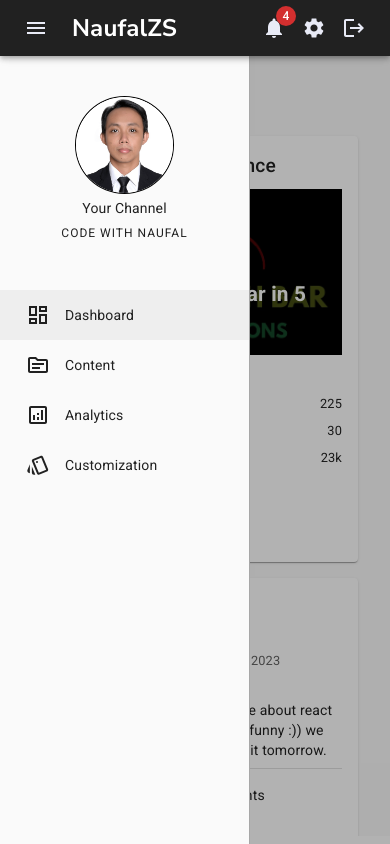
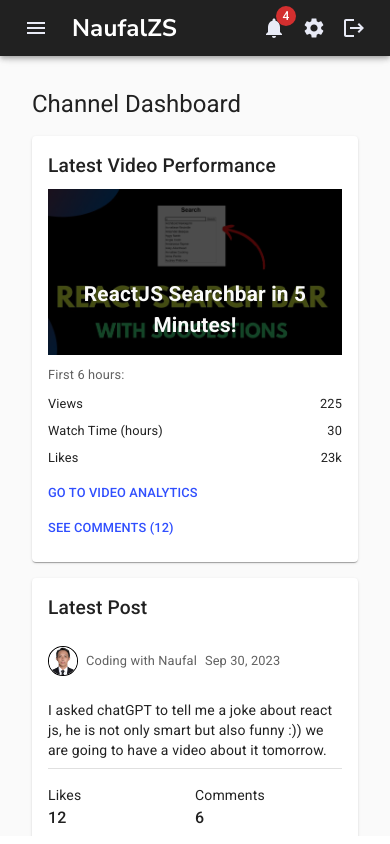
Before and after one commit to naufalzs/mui-channel-dashboard, a React (Vite) app: page / in a window 390 px wide. Built offline with nearby package versions, Linux system fonts and the light colour scheme.

Commit message:
fix(sidebar): auto open sidebar on mobile viewport

```diff
--- a/src/App.jsx
+++ b/src/App.jsx
@@ -12,6 +12,7 @@
 
 function App() {
   const [collapsedSidebar, setCollapsedSidebar] = useState(false);
+  const [toggleSidebar, setToggleSidebar] = useState(false);
 
   return (
     <ThemeProvider theme={theme}>
@@ -19,12 +20,16 @@
         <AppHeader
           collapsedSidebar={collapsedSidebar}
           setCollapsedSidebar={setCollapsedSidebar}
+          toggleSidebar={toggleSidebar}
+          setToggleSidebar={setToggleSidebar}
         />
         <Box sx={styles.container}>
           <BrowserRouter>
             <Sidenav
               collapsedSidebar={collapsedSidebar}
               setCollapsedSidebar={setCollapsedSidebar}
+              toggleSidebar={toggleSidebar}
+              setToggleSidebar={setToggleSidebar}
             />
             <Box component={"main"} sx={styles.mainSection}>
               <AppRoutes />
--- a/src/components/AppHeader.jsx
+++ b/src/components/AppHeader.jsx
@@ -13,10 +13,18 @@
   MenuItem,
   Toolbar,
   Typography,
+  useMediaQuery,
 } from "@mui/material";
 import { useState } from "react";
 
-export default function AppHeader({ collapsedSidebar, setCollapsedSidebar }) {
+export default function AppHeader({
+  collapsedSidebar,
+  setCollapsedSidebar,
+  toggleSidebar,
+  setToggleSidebar,
+}) {
+  const isMobile = useMediaQuery((theme) => theme.breakpoints.down("sm"));
+
   const [anchorEl, setAnchorEl] = useState(null);
   const isMenuOpen = !!anchorEl;
 
@@ -30,7 +38,11 @@
       <Toolbar>
         <IconButton
           color="secondary"
-          onClick={() => setCollapsedSidebar(!collapsedSidebar)}
+          onClick={() =>
+            isMobile
+              ? setToggleSidebar(!toggleSidebar)
+              : setCollapsedSidebar(!collapsedSidebar)
+          }
         >
           <MenuTwoTone />
         </IconButton>
--- a/src/components/SideNav.jsx
+++ b/src/components/SideNav.jsx
@@ -4,13 +4,26 @@
   SourceOutlined,
   StyleOutlined,
 } from "@mui/icons-material";
-import { Avatar, Box, Typography, useTheme } from "@mui/material";
+import {
+  Avatar,
+  Box,
+  Typography,
+  useMediaQuery,
+  useTheme,
+} from "@mui/material";
 import { Menu, MenuItem, Sidebar } from "react-pro-sidebar";
 import { Link, useLocation } from "react-router-dom";
 
-export default function Sidenav({ collapsedSidebar, setCollapsedSidebar }) {
+export default function Sidenav({
+  collapsedSidebar,
+  setCollapsedSidebar,
+  toggleSidebar,
+  setToggleSidebar,
+}) {
   const theme = useTheme();
   const location = useLocation();
+
+  const isMobile = useMediaQuery((theme) => theme.breakpoints.down("sm"));
 
   return (
     <Sidebar
@@ -21,8 +34,12 @@
       breakPoint="md"
       backgroundColor={theme.palette.neutral.light}
       collapsed={collapsedSidebar}
-      toggled={!collapsedSidebar}
-      onBackdropClick={() => setCollapsedSidebar(!collapsedSidebar)}
+      toggled={toggleSidebar}
+      onBackdropClick={() =>
+        isMobile
+          ? setToggleSidebar(!toggleSidebar)
+          : setCollapsedSidebar(!collapsedSidebar)
+      }
     >
       <Box style={styles.avatarContainer}>
         <Avatar
@@ -40,6 +57,7 @@
         )}
       </Box>
       <Menu
+        onClick={() => setToggleSidebar(!toggleSidebar)}
         menuItemStyles={{
           button: ({ active }) => {
             return {
```
